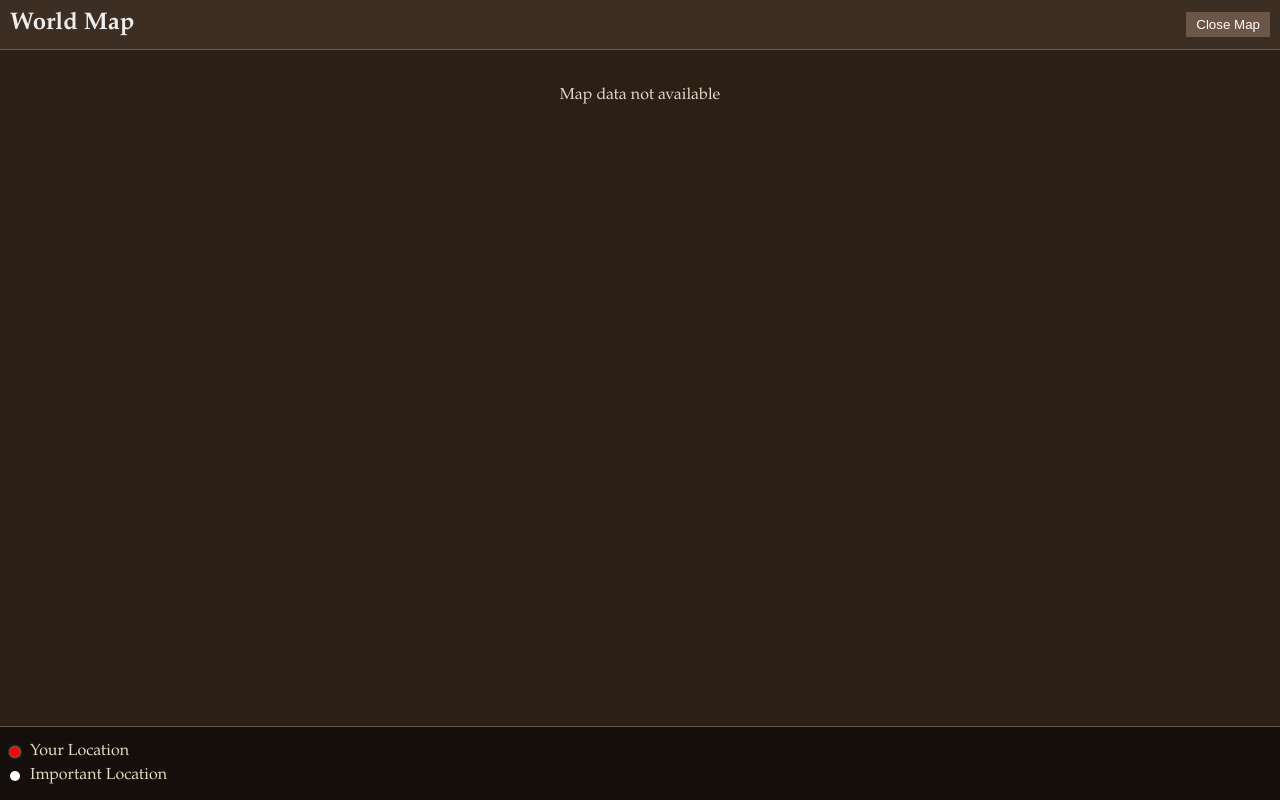
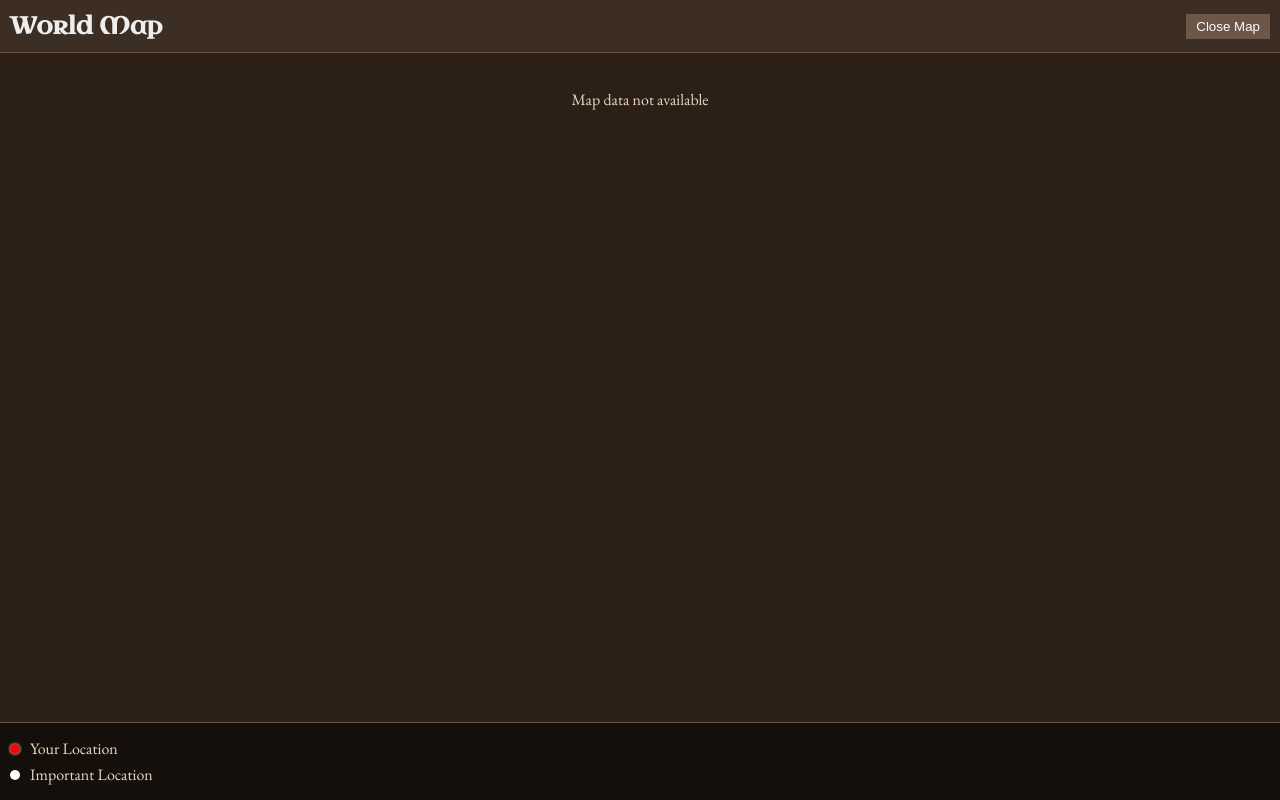
Before and after one commit to Ahous23/frosty-gates-3xrswm, a PHP site: page /map.html in a window 1280 px wide. Run offline with PHP 8.4, Linux system fonts and the light colour scheme.

Commit message:
Update fonts to Viking theme

```diff
--- a/debug/gamedebug.html
+++ b/debug/gamedebug.html
@@ -5,8 +5,9 @@
     <meta name="viewport" content="width=device-width, initial-scale=1.0">
     <title>Game Debug</title>
     <style>
+        @import url('https://fonts.googleapis.com/css2?family=EB+Garamond:wght@400;700&family=Uncial+Antiqua&display=swap');
         body {
-            font-family: "Palatino Linotype", "Book Antiqua", Palatino, serif;
+            font-family: 'EB Garamond', serif;
             background-color: #2b1f16;
             color: #e4d8c4;
             line-height: 1.6;
@@ -23,6 +24,7 @@
         h1 {
             text-align: center;
             color: #ff9900;
+            font-family: 'Uncial Antiqua', serif;
         }
         .input-group {
             margin-bottom: 15px;
--- a/map.html
+++ b/map.html
@@ -5,11 +5,12 @@
   <meta name="viewport" content="width=device-width, initial-scale=1.0">
   <title>Game Map</title>
   <style>
+    @import url('https://fonts.googleapis.com/css2?family=EB+Garamond:wght@400;700&family=Uncial+Antiqua&display=swap');
     body {
       margin: 0;
       padding: 0;
       background-color: #2b1f16;
-      font-family: "Palatino Linotype", "Book Antiqua", Palatino, serif;
+      font-family: 'EB Garamond', serif;
       color: #e4d8c4;
       overflow: hidden;
       display: flex;
@@ -29,6 +30,7 @@
     .map-header h2 {
       margin: 0;
       color: #eee;
+      font-family: 'Uncial Antiqua', serif;
     }
 
     .map-container {
```
Also changed, not shown: styles.css (+9 -1 lines).
